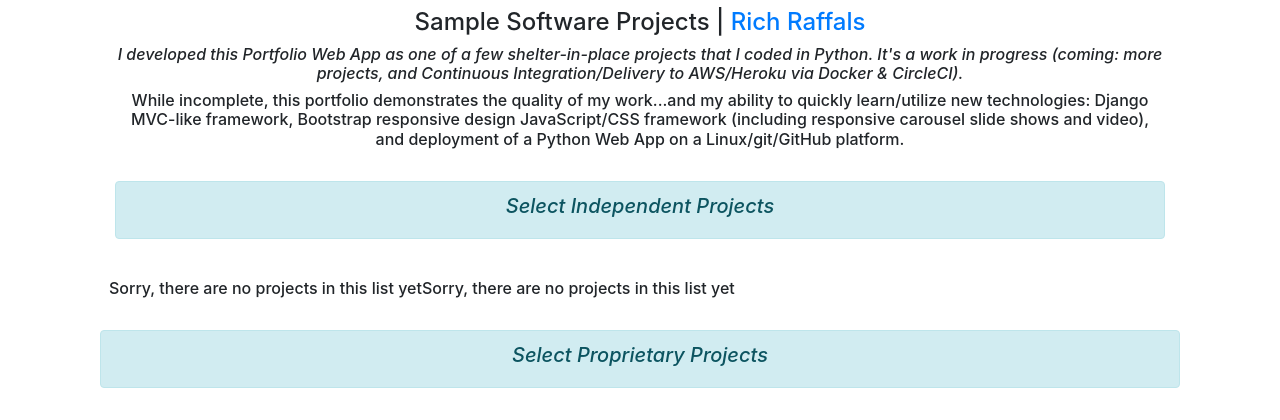
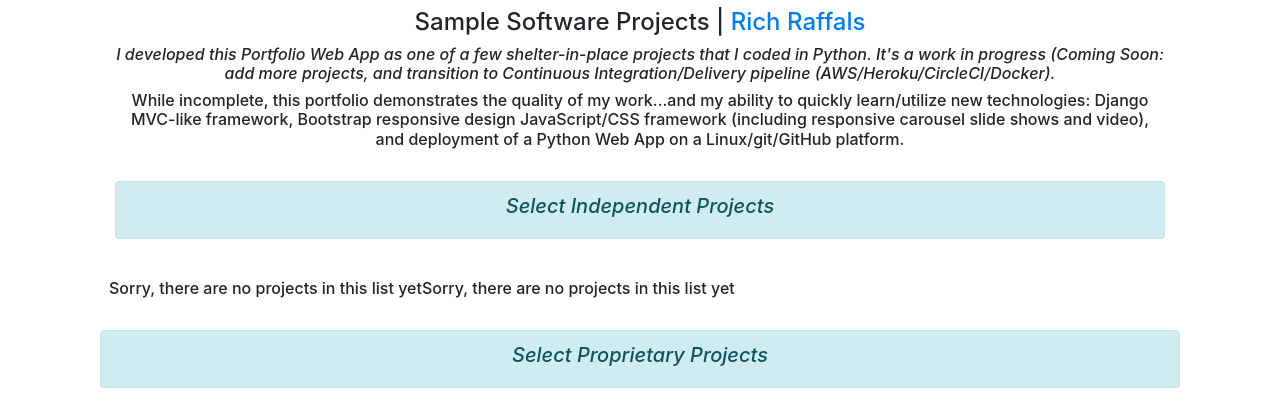
Before and after one commit to raffals/django_portfolio, a Django app: template projects/templates/projects/all_projects.html in a window 1280 px wide. Shown: the part 56-476 px from the top of the page. Run offline with Django 3.2, Linux system fonts and the light colour scheme; the template is opened without the code that fills it, so the values that code supplies are empty; some libraries are stand-ins or nearby versions.

Commit message:
Update 'Coming Soon:' blurb

```diff
--- a/projects/templates/projects/all_projects.html
+++ b/projects/templates/projects/all_projects.html
@@ -10,8 +10,8 @@
 
     <h6 class="pl-3 pr-3 font-italic text-center">I developed this Portfolio Web App
     as one of a few shelter-in-place projects that I coded in Python. It's a work in
-    progress (coming: more projects, and Continuous Integration/Delivery to
-    AWS/Heroku via Docker & CircleCI).</h6>
+    progress (Coming Soon: add more projects, and transition to Continuous
+    Integration/Delivery pipeline (AWS/Heroku/CircleCI/Docker).</h6>
 
     <h6 class="pl-3 pr-3 text-center">While incomplete, this portfolio demonstrates
     the quality of my work...and my ability to quickly learn/utilize new
```
